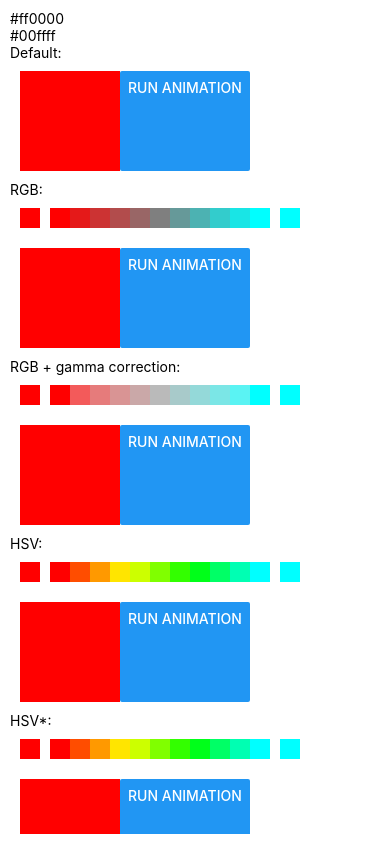
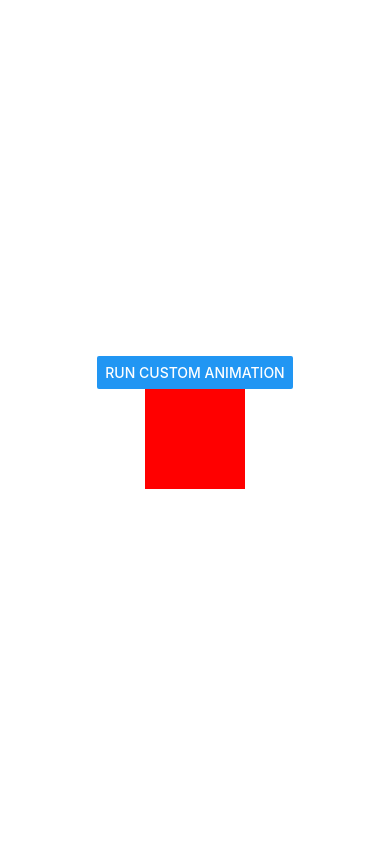
Before and after one commit to software-mansion-labs/ReanimatedWorkshop-2023, a React Native app: screen / in a window 390 px wide. Built offline with nearby package versions, Linux system fonts and the light colour scheme.

Commit message:
Basic custom animation

```diff
--- a/App.tsx
+++ b/App.tsx
@@ -8,7 +8,8 @@ import { NavigationContainer } from '@react-navigation/native';
 // import SharedTransitionExample from './src/SharedElementTransition';
 // import LayoutAnimationListExample from './src/LayoutAnimationList';
 // import AnimatableTextExample from './src/AnimatableText';
-import ColorInterpolationExample from './src/ColorInterpolation';
+// import ColorInterpolationExample from './src/ColorInterpolation';
+import CustomAnimationExample from './src/CustomAnimation';
 
 function App(): JSX.Element {
 
@@ -19,7 +20,8 @@ function App(): JSX.Element {
         <SafeAreaView style={styles.container}>
           {/* <LayoutAnimationListExample /> */}
           {/* <AnimatableTextExample /> */}
-          <ColorInterpolationExample />
+          {/* <ColorInterpolationExample /> */}
+          <CustomAnimationExample />
         </SafeAreaView>
       </NavigationContainer>
     </GestureHandlerRootView>
--- a/src/CustomAnimation/Complete.tsx
+++ b/src/CustomAnimation/Complete.tsx
@@ -0,0 +1,59 @@
+import React from 'react';
+import { Button, View } from 'react-native';
+import Animated, { defineAnimation, useAnimatedStyle, useSharedValue } from 'react-native-reanimated';
+
+function withCircle (
+  toValue: number
+) {
+  'worklet';
+  return defineAnimation(toValue, () => {
+    'worklet';
+    return {
+      type: 'custom',
+      onFrame: (animation: any, now: number) => {
+        animation.current = {
+          x: Math.sin(now / 1000) * 100,
+          y: Math.cos(now / 1000) * 100,
+        }
+        return false
+      },
+      onStart: (
+        _animation: any,
+        _value: number,
+        _now: number,
+        _previousAnimation: any,
+      ) => {},
+      toValue,
+      current: toValue,
+    };
+  });
+};
+
+
+export default function CustomAnimationExample() {
+  const position = useSharedValue({ x: 0, y: 0 });
+  const animatedStyle = useAnimatedStyle(() => {
+    return {
+      transform: [
+        { translateX: position.value.x },
+        { translateY: position.value.y },
+      ]
+    };
+  });
+
+  return <View style={{flex: 1, alignItems: 'center', justifyContent: 'center'}}>
+    <Button title="Run custom Animation" onPress={() => {
+      position.value = withCircle(1) as any;
+    }} />
+    <Animated.View
+      style={[
+        {
+          backgroundColor: 'red',
+          height: 100,
+          width: 100,
+        },
+        animatedStyle
+      ]}
+    />
+  </View>;
+}
--- a/src/CustomAnimation/Empty.tsx
+++ b/src/CustomAnimation/Empty.tsx
@@ -0,0 +1,6 @@
+import React from 'react';
+import { Text } from 'react-native';
+
+export default function CustomAnimationExample() {
+  return <Text>CustomAnimationExample</Text>;
+}
--- a/src/CustomAnimation/index.ts
+++ b/src/CustomAnimation/index.ts
@@ -0,0 +1,4 @@
+// import CustomAnimationExample from "./Empty";
+import CustomAnimationExample from "./Complete";
+
+export default CustomAnimationExample;
```
